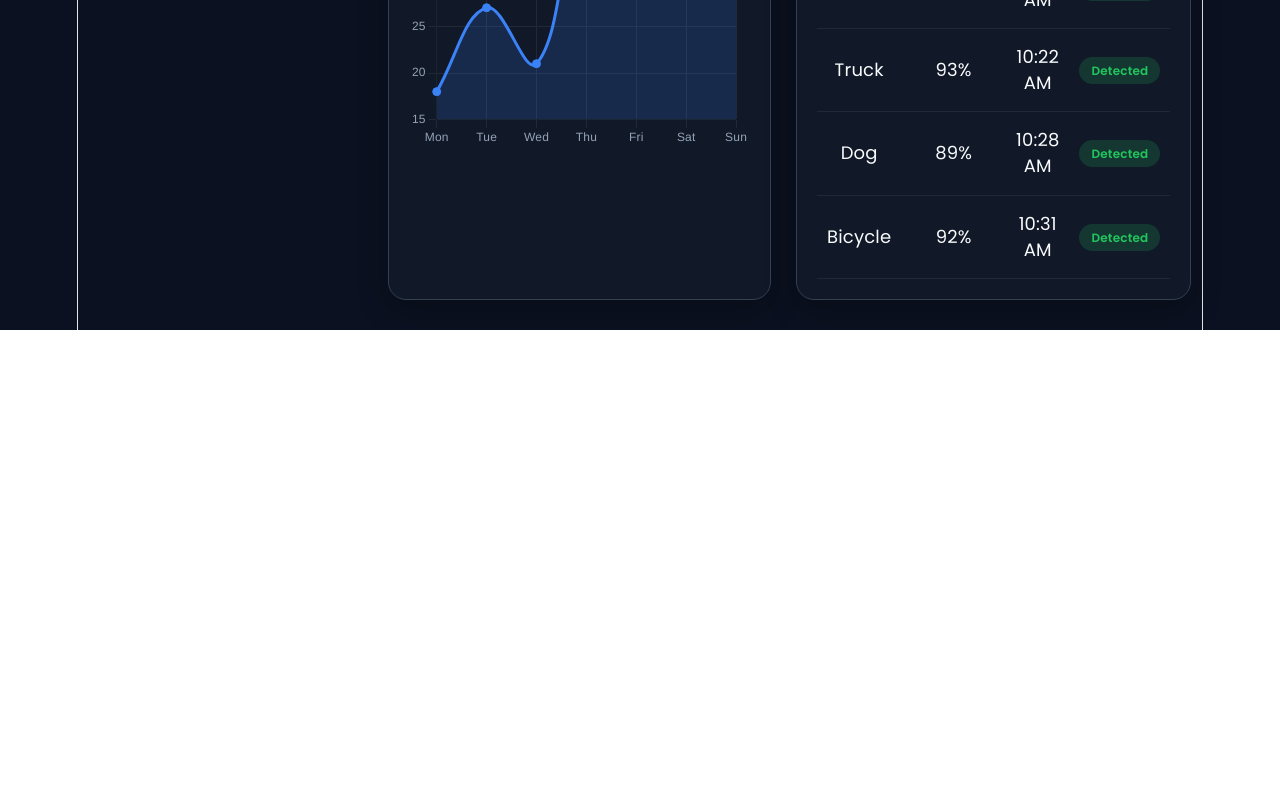
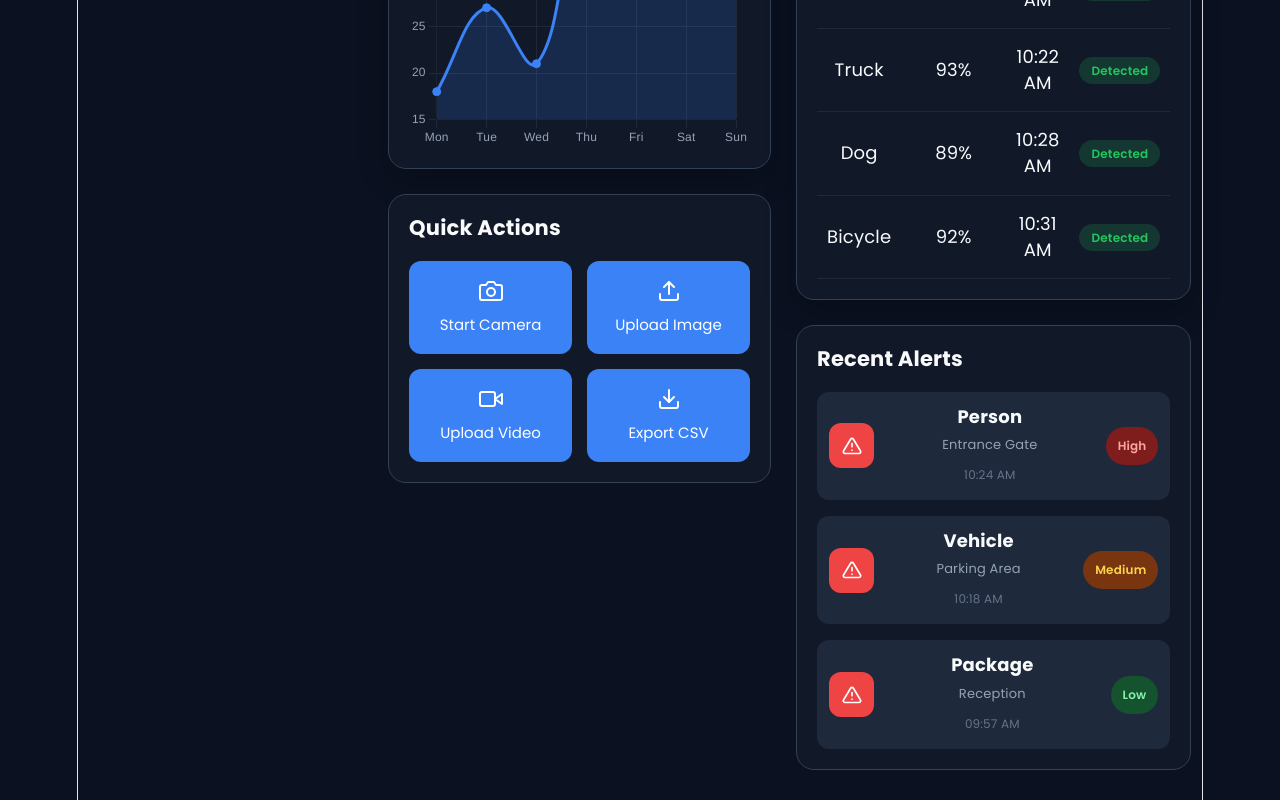
Before and after one commit to Soujana77/CodeAlpha_VisionGuard_AI, a React app in the folder frontend/: page / in a window 1280 px wide. Shown: the part 1264-2064 px from the top of the page. Before the commit the page ends 1594 px from the top, so only its background shows below. Built offline with nearby package versions, Linux system fonts and the light colour scheme; the HTML template or start-up script is replaced by a standard one.

Commit message:
Add recent alerts and quick actions dashboard widgets

```diff
--- a/frontend/src/components/dashboard/DashboardGrid.jsx
+++ b/frontend/src/components/dashboard/DashboardGrid.jsx
@@ -2,12 +2,14 @@ import LiveCameraCard from "./LiveCameraCard";
 import StatsGrid from "./StatsGrid";
 import DetectionChart from "./DetectionChart";
 import DetectionHistory from "./DetectionHistory";
+import RecentAlerts from "./RecentAlerts";
+import QuickActions from "./QuickActions";
 
 function DashboardGrid() {
   return (
     <div className="dashboard-wrapper">
+
       <div className="dashboard-grid">
-
         <div className="camera-section">
           <LiveCameraCard />
         </div>
@@ -15,16 +17,28 @@ function DashboardGrid() {
         <div className="stats-section">
           <StatsGrid />
         </div>
-
       </div>
 
       <div className="dashboard-bottom">
 
-        <DetectionChart />
+        <div className="dashboard-left">
 
-        <DetectionHistory />
+          <DetectionChart />
+
+          <QuickActions />
+
+        </div>
+
+        <div className="dashboard-right">
+
+          <DetectionHistory />
+
+          <RecentAlerts />
+
+        </div>
 
       </div>
+
     </div>
   );
 }
--- /dev/null
+++ b/frontend/src/components/dashboard/QuickActions.jsx
@@ -0,0 +1,40 @@
+import {
+  FiCamera,
+  FiUpload,
+  FiVideo,
+  FiDownload,
+} from "react-icons/fi";
+
+function QuickActions() {
+  return (
+    <div className="quick-card">
+      <div className="card-header">
+        <h3>Quick Actions</h3>
+      </div>
+
+      <div className="quick-grid">
+        <button>
+          <FiCamera />
+          Start Camera
+        </button>
+
+        <button>
+          <FiUpload />
+          Upload Image
+        </button>
+
+        <button>
+          <FiVideo />
+          Upload Video
+        </button>
+
+        <button>
+          <FiDownload />
+          Export CSV
+        </button>
+      </div>
+    </div>
+  );
+}
+
+export default QuickActions;
--- a/frontend/src/components/dashboard/RecentAlerts.jsx
+++ b/frontend/src/components/dashboard/RecentAlerts.jsx
@@ -1,19 +1,52 @@
+import { FiAlertTriangle } from "react-icons/fi";
+
+const alerts = [
+  {
+    object: "Person",
+    location: "Entrance Gate",
+    time: "10:24 AM",
+    level: "High",
+  },
+  {
+    object: "Vehicle",
+    location: "Parking Area",
+    time: "10:18 AM",
+    level: "Medium",
+  },
+  {
+    object: "Package",
+    location: "Reception",
+    time: "09:57 AM",
+    level: "Low",
+  },
+];
+
 function RecentAlerts() {
   return (
     <div className="alerts-card">
+      <div className="card-header">
+        <h3>Recent Alerts</h3>
+      </div>
 
-      <h3>Recent Alerts</h3>
+      <div className="alerts-list">
+        {alerts.map((alert, index) => (
+          <div className="alert-item" key={index}>
+            <div className="alert-icon">
+              <FiAlertTriangle />
+            </div>
 
-      <ul>
+            <div className="alert-content">
+              <h4>{alert.object}</h4>
+              <p>{alert.location}</p>
+              <span>{alert.time}</span>
+            </div>
 
-        <li>Unauthorized Person Detected</li>
-
-        <li>Vehicle Entered Restricted Area</li>
-
-        <li>Crowd Detected</li>
-
-      </ul>
-
+            <div className={`alert-level ${alert.level.toLowerCase()}`}>
+              {alert.level}
+            </div>
+          </div>
+        ))}
+      </div>
     </div>
   );
 }
--- a/frontend/src/styles/dashboard.css
+++ b/frontend/src/styles/dashboard.css
@@ -215,3 +215,124 @@
     font-size: 14px;
   }
 }
+
+.dashboard-left,
+.dashboard-right{
+display:flex;
+flex-direction:column;
+gap:25px;
+}
+
+.alerts-card,
+.quick-card{
+background:#111827;
+border:1px solid #334155;
+border-radius:18px;
+padding:20px;
+}
+
+.alerts-list{
+display:flex;
+flex-direction:column;
+gap:16px;
+}
+
+.alert-item{
+display:flex;
+align-items:center;
+gap:15px;
+padding:12px;
+border-radius:12px;
+background:#1E293B;
+}
+
+.alert-icon{
+width:45px;
+height:45px;
+display:flex;
+justify-content:center;
+align-items:center;
+border-radius:12px;
+background:#EF4444;
+color:white;
+font-size:20px;
+}
+
+.alert-content{
+flex:1;
+}
+
+.alert-content h4{
+margin:0;
+}
+
+.alert-content p{
+margin:2px 0;
+color:#94A3B8;
+font-size:13px;
+}
+
+.alert-content span{
+font-size:12px;
+color:#64748B;
+}
+
+.alert-level{
+padding:6px 12px;
+border-radius:20px;
+font-size:12px;
+font-weight:600;
+}
+
+.high{
+background:#7F1D1D;
+color:#FCA5A5;
+}
+
+.medium{
+background:#78350F;
+color:#FCD34D;
+}
+
+.low{
+background:#14532D;
+color:#86EFAC;
+}
+
+.quick-grid{
+display:grid;
+grid-template-columns:repeat(2,1fr);
+gap:15px;
+}
+
+.quick-grid button{
+background:#3B82F6;
+border:none;
+border-radius:12px;
+padding:18px;
+color:white;
+display:flex;
+flex-direction:column;
+align-items:center;
+gap:10px;
+font-size:15px;
+transition:.3s;
+cursor:pointer;
+}
+
+.quick-grid button:hover{
+background:#2563EB;
+transform:translateY(-3px);
+}
+
+.quick-grid svg{
+font-size:24px;
+}
+
+@media(max-width:768px){
+
+.quick-grid{
+grid-template-columns:1fr;
+}
+
+}
```
